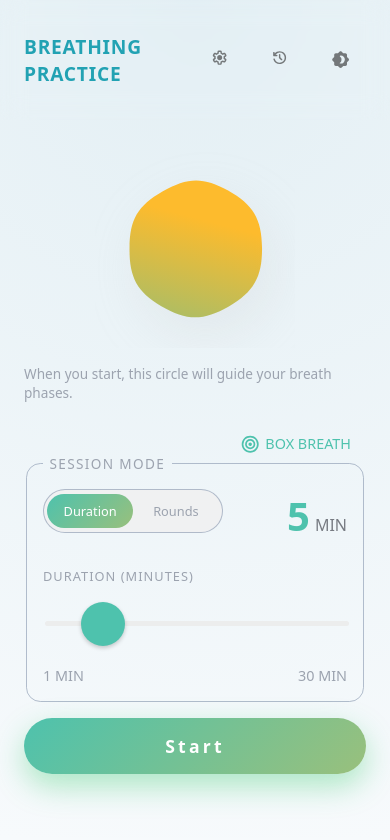
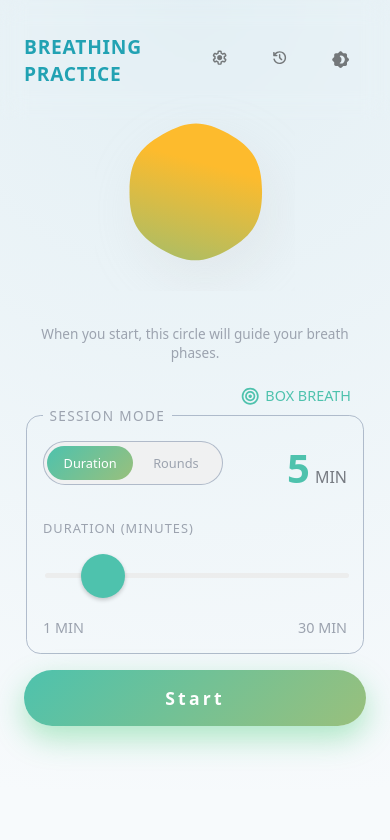
Before and after one commit to katmetax/breathing-practice, a Vue app: page / in a window 390 px wide. Shown: the top 840 px of the page. Built offline with nearby package versions, Linux system fonts and the light colour scheme.

Commit message:
Make small UI tweaks to timer page

```diff
--- a/src/views/TimerPage.vue
+++ b/src/views/TimerPage.vue
@@ -2,7 +2,7 @@
   <section class="timer-page">
     <div>
       <div>
-        <section class="session-visual">
+        <section class="session-visual" :class="{ 'is-presession': !isRunning && !isCountingDown }">
           <p class="breath-phase-label">
             {{ isCountingDown ? `Starting in ${countdownRemaining}…` : phaseLabel }}
           </p>
@@ -10,7 +10,7 @@
           <div class="breath-blob-wrapper">
             <svg
               class="breath-blob-svg"
-              :style="`transition: transform ${isRunning ? currentPhaseDuration : 15}s cubic-bezier(0.4, 0, 0.2, 1)`"
+              :style="`transition: transform ${isRunning ? currentPhaseDuration : 15}s ease-in-out`"
               :class="`breath-blob-phase--${currentPhase}`"
               viewBox="-120 -120 240 240"
               xmlns="http://www.w3.org/2000/svg"
@@ -803,6 +803,22 @@ onBeforeUnmount(() => {
   .session-visual {
     margin: -1rem 0 0;
     gap: 1rem;
+    transition:
+      margin-top 0.7s ease-in-out,
+      gap 0.7s ease-in-out;
+  }
+
+  .session-visual.is-presession {
+    margin-top: -2.5rem;
+    gap: 0.5rem;
+  }
+
+  .breath-blob-wrapper {
+    transition: transform 0.7s ease-in-out;
+  }
+
+  .session-visual.is-presession .breath-blob-wrapper {
+    transform: translateY(-25px);
   }
 }
 
@@ -911,6 +927,7 @@ onBeforeUnmount(() => {
 @media screen and (max-width: 490px) {
   .session-meta {
     margin: 0 0 1rem;
+    text-align: center;
   }
 }
 
```
